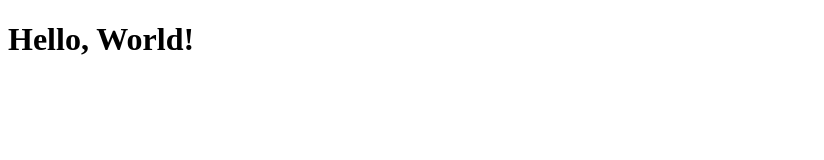
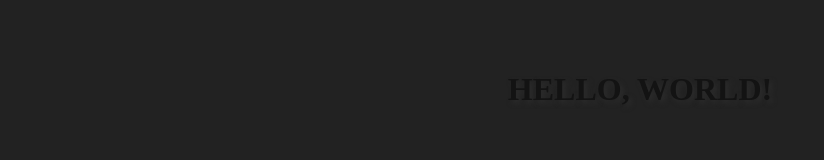
Before and after one commit to MTTHWBSH/tc349, a plain HTML site: page week1/index.html in a window 1280 px wide. Shown: the whole page, without its empty margins (0-824 px from the left). Drawn offline with Linux system fonts and the light colour scheme.

Commit message:
hello world site

```diff
--- a/week1/index.html
+++ b/week1/index.html
@@ -6,6 +6,12 @@
 <title>Hello, World!</title>
 </head>
 <body>
+
+<div id="container">
+
 	<h1>Hello, World!</h1>
+
+</div>
+
 </body>
 </html>
--- a/week1/style.css
+++ b/week1/style.css
@@ -0,0 +1,29 @@
+body  {
+	background: #222222;
+}
+
+h1 {
+    text-align: center;
+    text-transform: uppercase;
+    text-shadow: #2c2c2c 3px 3px 5px;
+    font-size: 2.0em;
+    color: #131313;
+    padding-top: 50px;
+    transition: 2s;
+    -moz-transition: 2s; /* Firefox 4 */
+    -webkit-transition: 2s; /* Safari and Chrome */
+    -o-transition: 2s; /* Opera */
+}
+
+h1:hover  {
+transform:scale3d(1,1,1);
+-ms-transform:scale3d(1,1,1); /* IE 9 */
+-moz-transform:scale3d(1,1,1); /* Firefox */
+-webkit-transform:scale3d(2,2,2); /* Safari and Chrome */
+-o-transform:scale3d(1,1,1); /* Opera */
+color: #F1A165;
+transition: 2s;
+-moz-transition: 2s; /* Firefox 4 */
+-webkit-transition: 2s; /* Safari and Chrome */
+-o-transition: 2s; /* Opera */
+}
```
